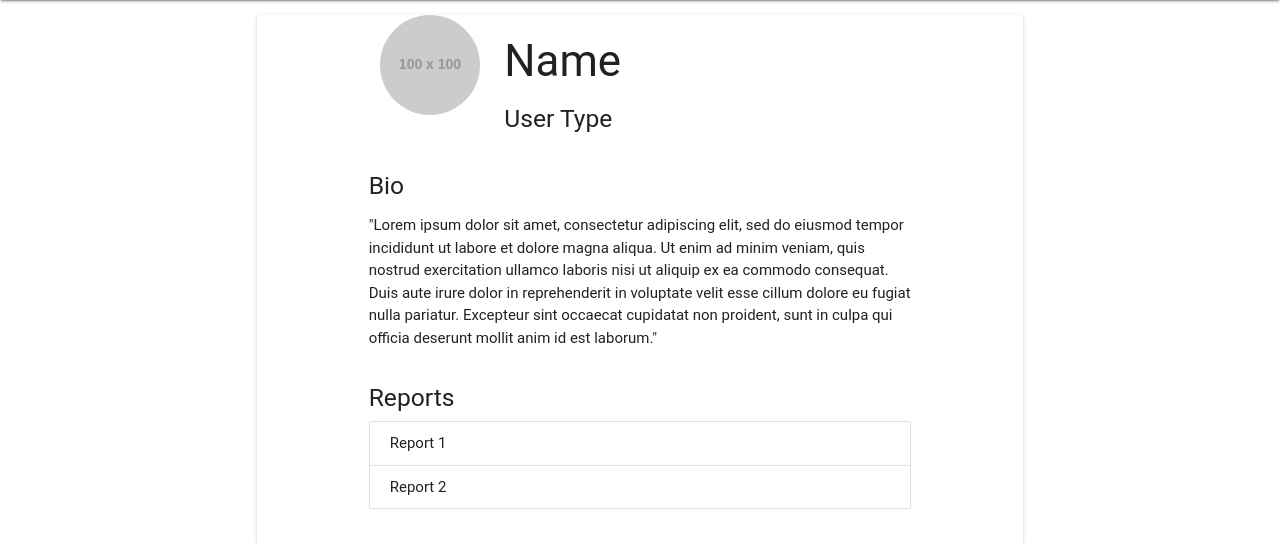
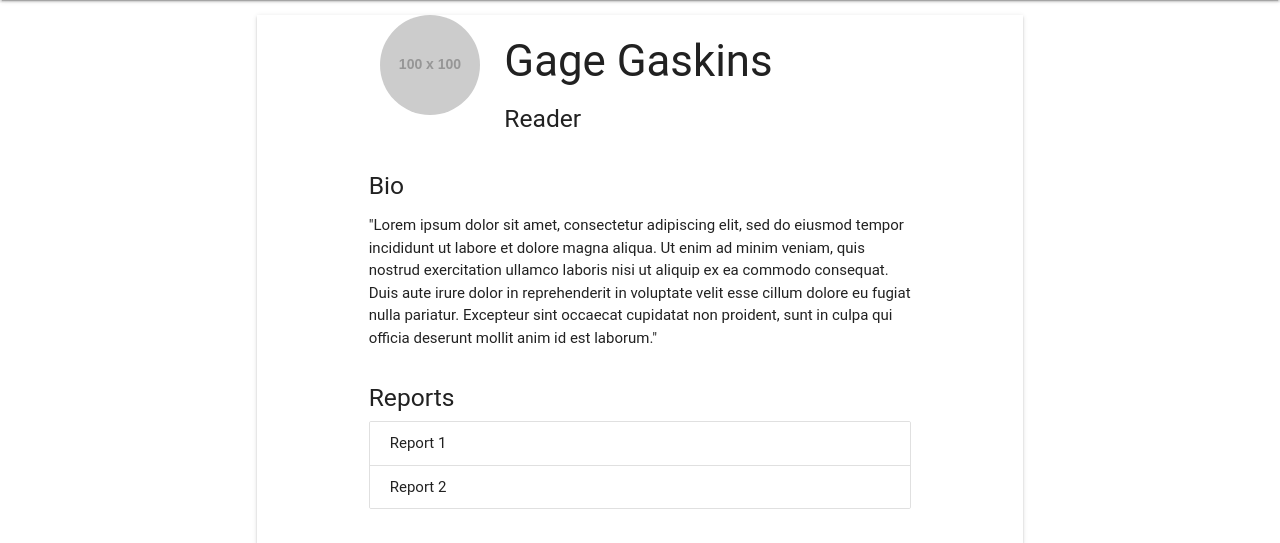
Before and after one commit to GageGaskins/SecureWitness-05, a Django app: page /SecureWitness/user in a window 1280 px wide. Shown: the part 64-607 px from the top of the page. Run offline with Django 3.2, Linux system fonts and the light colour scheme; grey boxes labelled with a size stand in for pictures from a placeholder-image service; some libraries are stand-ins or nearby versions; some web fonts are replaced.

Commit message:
Fixed navbar user

```diff
--- a/templates/SecureWitness/user.html
+++ b/templates/SecureWitness/user.html
@@ -8,6 +8,7 @@
     <script src="https://cdnjs.cloudflare.com/ajax/libs/materialize/0.95.3/js/materialize.min.js"></script>
 </head>
 <body>
+<div class="navbar-fixed">
     <nav>
         <div class="nav-wrapper">
             <a href="#" class="brand-logo">Secure Witness</a>
@@ -20,6 +21,7 @@
             </form>
         </div>
     </nav>
+</div>
 <main>
     <div class="container">
         <div class="section">
@@ -30,9 +32,9 @@
                             <div class="col s3">
                                 <img src="http://placehold.it/100x100" class="circle">
                             </div>
-                            <div class="col s4 left">
-                                <h3 class="row">Name</h3>
-                                <h5 class="row">User Type</h5>
+                            <div class="col s9 right">
+                                <h3 class="row">Gage Gaskins</h3>
+                                <h5 class="row">Reader</h5>
                             </div>
                         </div>
                         <div class="row">
```
Also changed, not shown: templates/SecureWitness/index.html (+7 -0 lines).
